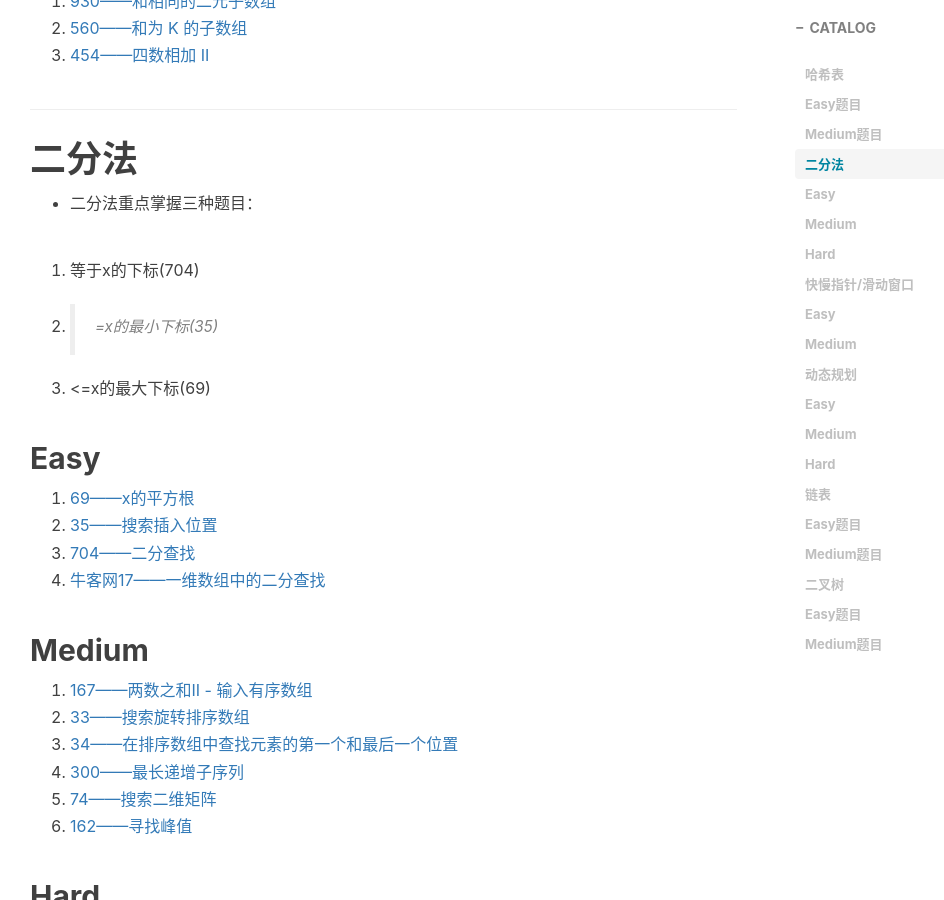
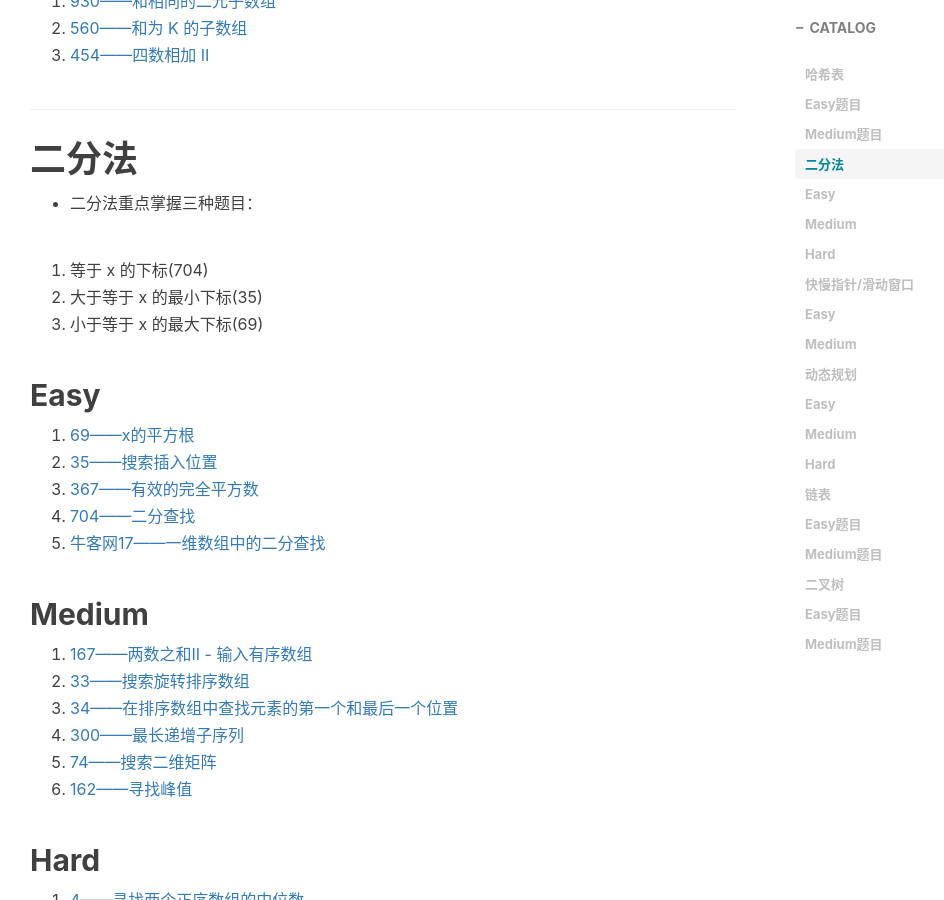
Before and after one commit to xie96808/xie96808.github.io, a Jekyll site: the page built from _posts/2022-05-22-刷题分类!.md, in a window 1280 px wide and 900 px high, scrolled down 1331 px. Shown: the whole window, without its empty margins (235-1179 px from the left). Built offline with Jekyll 4.4.1, drawn with Linux system fonts in a browser that asks for light colours; nearby versions of some CDN libraries; comment, search, counter and statistics services are not loaded.

Commit message:
Update 2022-05-22-刷题分类!.md

```diff
--- a/_posts/2022-05-22-刷题分类!.md
+++ b/_posts/2022-05-22-刷题分类!.md
@@ -54,16 +54,17 @@ tags:								#标签
 
 * 二分法重点掌握三种题目：
 
-1. 等于x的下标(704)
-2. >=x的最小下标(35)
-3. <=x的最大下标(69)
+1. 等于 x 的下标(704)
+2. 大于等于 x 的最小下标(35)
+3. 小于等于 x 的最大下标(69)
 
 ## Easy
 
 1. [69——x的平方根](https://leetcode.cn/problems/sqrtx/)
 2. [35——搜索插入位置](https://leetcode.cn/problems/search-insert-position/)
-3. [704——二分查找](https://leetcode.cn/problems/binary-search/)
-4. [牛客网17——一维数组中的二分查找](https://www.nowcoder.com/practice/d3df40bd23594118b57554129cadf47b?tpId=295&tqId=1499549&ru=/exam/oj&qru=/ta/format-top101/question-ranking&sourceUrl=%2Fexam%2Foj)
+3. [367——有效的完全平方数](https://leetcode.cn/problems/valid-perfect-square/)
+4. [704——二分查找](https://leetcode.cn/problems/binary-search/)
+5. [牛客网17——一维数组中的二分查找](https://www.nowcoder.com/practice/d3df40bd23594118b57554129cadf47b?tpId=295&tqId=1499549&ru=/exam/oj&qru=/ta/format-top101/question-ranking&sourceUrl=%2Fexam%2Foj)
 
 ## Medium
 
```
